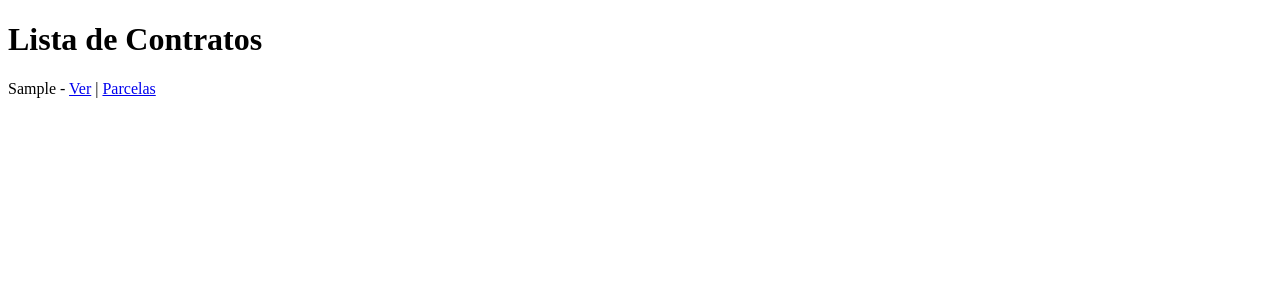
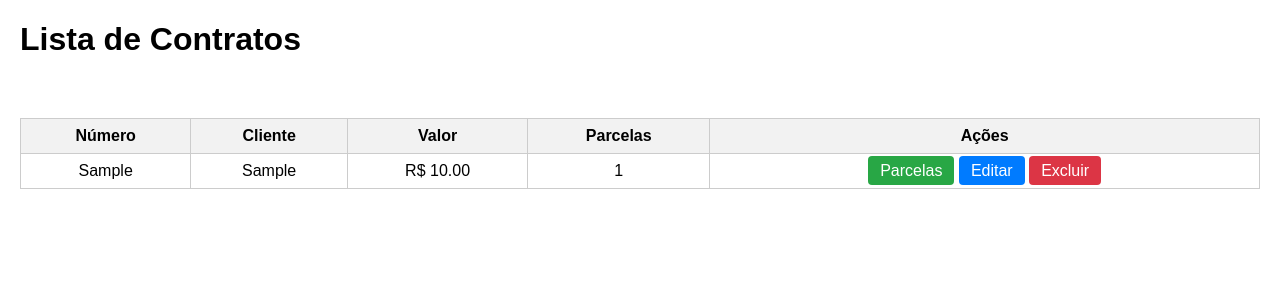
Before and after one commit to felipe4128/Cobran-a, a Flask app: page / in a window 1280 px wide. Shown: the top 300 px of the page. Run offline with Flask 3, Linux system fonts and the light colour scheme; tables that the repository leaves empty hold one stand-in row (values such as "Sample post").

```diff
--- a/templates/index.html
+++ b/templates/index.html
@@ -1,6 +1,46 @@
 <!DOCTYPE html>
 <html lang="pt-BR">
-<head><meta charset="UTF-8"><title>Contratos</title></head>
-<body><h1>Lista de Contratos</h1>{% for contrato in contratos %}
-<p>{{ contrato.cliente }} - <a href="/contrato/{{ contrato.id }}">Ver</a> |
-<a href="/contrato/{{ contrato.id }}/parcelas">Parcelas</a></p>{% endfor %}</body></html>
+<head>
+    <meta charset="UTF-8">
+    <meta name="viewport" content="width=device-width, initial-scale=1.0">
+    <title>Lista de Contratos</title>
+    <style>
+        body { font-family: Arial, sans-serif; margin: 20px; }
+        table { width: 100%; border-collapse: collapse; margin-top: 20px; }
+        th, td { border: 1px solid #ccc; padding: 8px; text-align: center; }
+        th { background-color: #f2f2f2; }
+        a { text-decoration: none; padding: 6px 12px; border-radius: 4px; color: white; }
+        .btn-parcelas { background-color: #28a745; }
+        .btn-editar { background-color: #007bff; }
+        .btn-excluir { background-color: #dc3545; }
+    </style>
+</head>
+<body>
+    <h1>Lista de Contratos</h1>
+
+    <a href="{{ url_for('novo_contrato') }}">+ Novo Contrato</a>
+
+    <table>
+        <tr>
+            <th>Número</th>
+            <th>Cliente</th>
+            <th>Valor</th>
+            <th>Parcelas</th>
+            <th>Ações</th>
+        </tr>
+        {% for contrato in contratos %}
+        <tr>
+            <td>{{ contrato.numero }}</td>
+            <td>{{ contrato.cliente }}</td>
+            <td>R$ {{ '%.2f' % contrato.valor }}</td>
+            <td>{{ contrato.parcelas }}</td>
+            <td>
+                <a href="{{ url_for('parcelas', id=contrato.id) }}" class="btn-parcelas">Parcelas</a>
+                <a href="{{ url_for('editar_contrato', id=contrato.id) }}" class="btn-editar">Editar</a>
+                <a href="{{ url_for('excluir_contrato', id=contrato.id) }}" class="btn-excluir" onclick="return confirm('Tem certeza que deseja excluir este contrato?')">Excluir</a>
+            </td>
+        </tr>
+        {% endfor %}
+    </table>
+</body>
+</html>
```
Also changed, not shown: templates/parcelas.html (+23 -28 lines).
